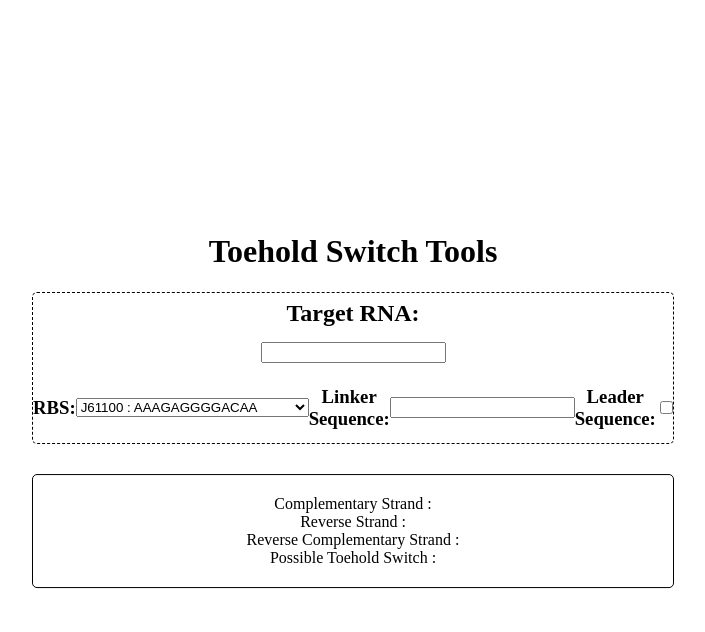
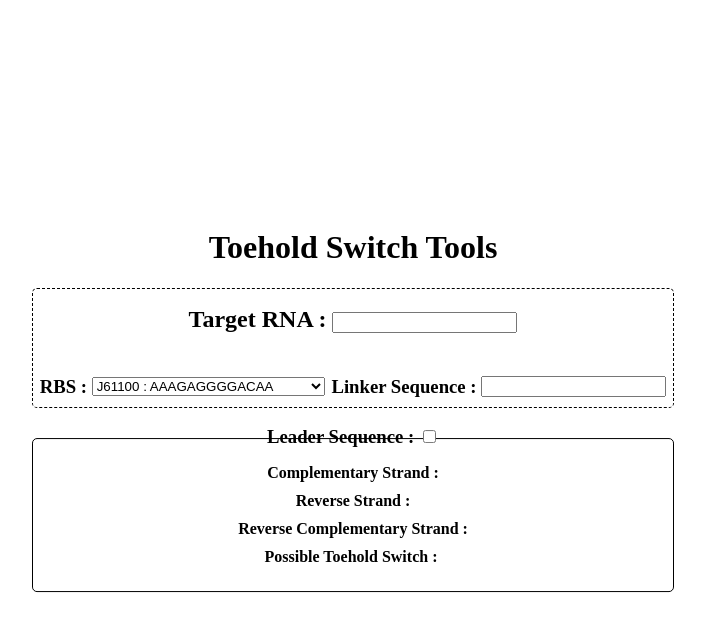
Before and after one commit to SASTRA-iGEM2019/Server_WorkInProgress, a PHP site: page / in a window 1280 px wide. Shown: the top 632 px of the page, without its empty margins (287-992 px from the left). Run offline with PHP 8.4, Linux system fonts and the light colour scheme.

Commit message:
Final Commit

```diff
--- a/css/index.css
+++ b/css/index.css
@@ -1,3 +1,19 @@
+.yellow{
+    color: #fcc100;
+    font-weight: bolder;
+}
+.green{
+    color: #00ff00;
+    font-weight: bolder;
+}
+.blue{
+    color: #001c70;
+    font-weight: bolder;
+}
+.lblue{
+    color: #00ff00;
+    font-weight: bolder;
+}
 .content{
     text-align: center;
     width: 100%;
@@ -14,6 +30,10 @@
     margin: auto;
     margin-bottom: 30px;
 }
+.darkg{
+    color: #1c7000;
+    font-weight: bolder;
+}
 .output{
     border-style: solid;
     border-radius: 5px;
@@ -27,14 +47,32 @@
     justify-content: center;
     align-items: center;
     justify-content: space-evenly;
+    flex-wrap: wrap;
     height: 30px;
     margin-bottom: 20px;
 }
 .target{
     margin-bottom: 20px;
+    padding-top: 10px;
     padding-bottom: 10px;
+    display: flex;
+    height: 28px;
+    justify-content: center;
+    align-items: baseline;
 }
 .target h2{
     margin-bottom: 15px;
     margin-top: 7px;
 }
+.inset{
+    display: flex;
+}
+.toehold{
+    display: flex;
+    align-items: center;
+    justify-content: center;
+    flex-wrap: wrap;
+}
+.text{
+    padding: 5px;
+}
--- a/index.html
+++ b/index.html
@@ -13,12 +13,13 @@
 
         <form class="field" onchange="change()" oninput="change()">
             <div class="target">
-                <h2>Target RNA:</h2>
+                <h2>Target RNA :&nbsp</h2>
                 <input type="text" id="targetrna"><br>
             </div>
             <div class="options">
-                <h3>RBS:</h3>
-                <select>
+                <div class="options">
+                    <h3>RBS :&nbsp</h3>
+                    <select id="rbs">
                         <option >J61100 : AAAGAGGGGACAA</option>
                         <option >J61103 : AAAGATTAGACAA</option>
                         <option >J61104 : AAAGAAGGGACAG</option>
@@ -98,30 +99,41 @@
                         <option >BBa_J61138 : AAAGATATGAATA</option>
                         <option >BBa_J61139 : AAAGATTAGAGTC</option>
                     </select>
-                <h3>Linker Sequence:</h3>
+                </div>
+                <div class="options">
+                    <h3>Linker Sequence :&nbsp</h3>
                     <input type="text" id="link"><br>
-                <h3>Leader Sequence:</h3>
+                </div>
+                <div class="options">
+                    <h3>Leader Sequence :&nbsp</h3>
                     <input type="checkbox" id="lead"><br>
+                </div>
             </div>
         </form>
 
         <div class="output">
             <div id="error" style="display:none">Contains Invalid Sequence</div>
-            <div>
-                Complementary Strand :
+            <div class="text">
+                <b>Complementary Strand :</b>
                 <span id="comp"></span>
             </div>
-            <div>
-                Reverse Strand :
+            <div class="text">
+                <b>Reverse Strand :</b>
                 <span id="rev"></span>
             </div>
-            <div>
-                Reverse Complementary Strand :
+            <div class="text">
+                <b>Reverse Complementary Strand :</b>
                 <span id="revcomp"></span>
             </div>
             <div class="toehold">
-                Possible Toehold Switch :
-                <span id="toe"></span>
+                <span class="text"><b>Possible Toehold Switch :&nbsp</b></span>
+                <div id="ls" class="yellow" style="display:none">&nbspGGG&nbsp&nbsp</div>
+                <div id="revcompt" class="green"></div>
+                <div class="static darkg" style="display:none">&nbsp&nbspGGA</div>
+                <div class="static yellow" style="display:none">&nbsp&nbspUUUAC&nbsp&nbsp</div>
+                <div id="rbst" class="blue"></div>
+                <div class="static darkg" style="display:none">&nbsp&nbspGUAA  AUG  AAUAG&nbsp&nbsp</div>
+                <div id="linker" class="lblue"></div>
             </div>
         </div>
 
```
Also changed, not shown: js/index.js (+18 -6 lines). Lines whose indentation alone changed are shown as unchanged.
